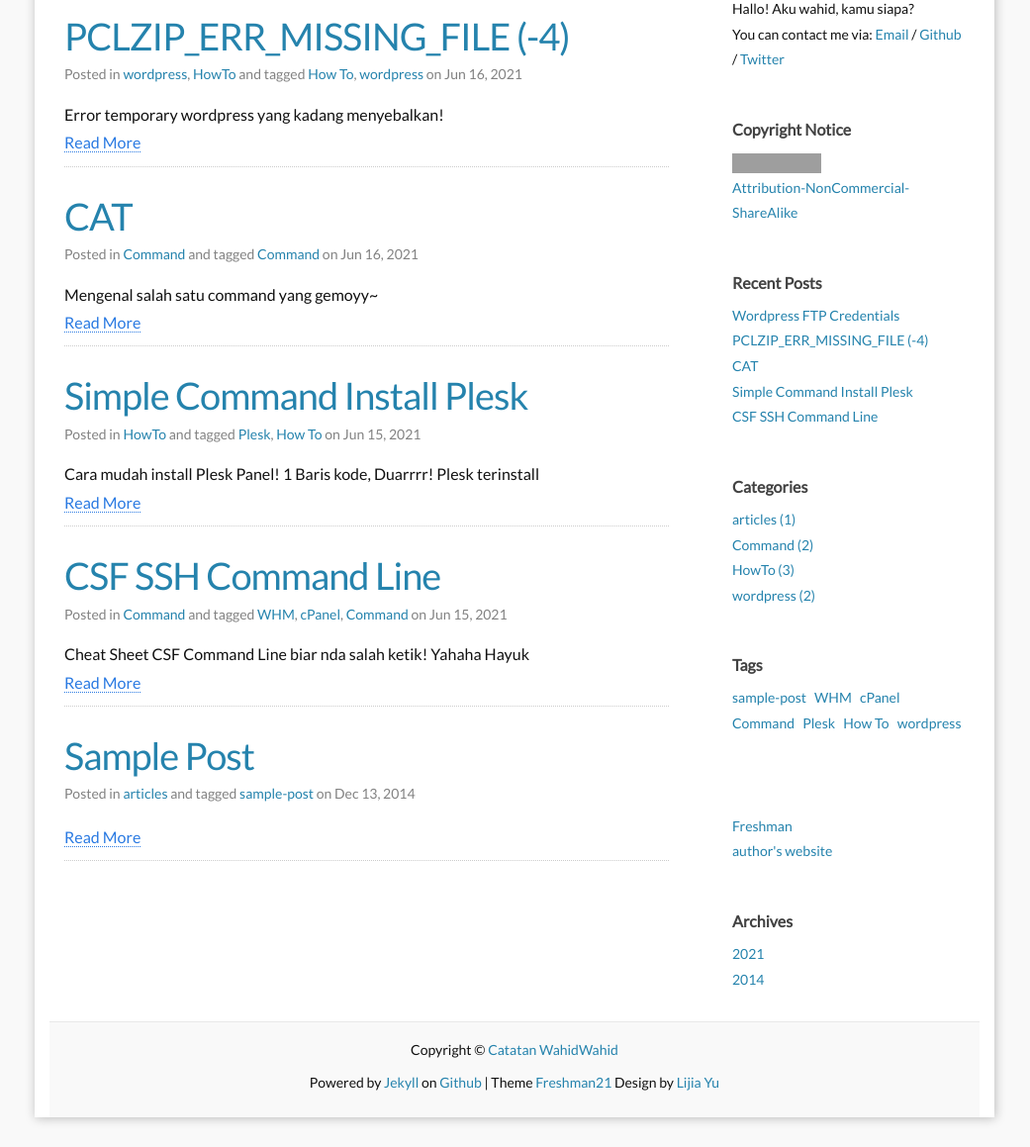
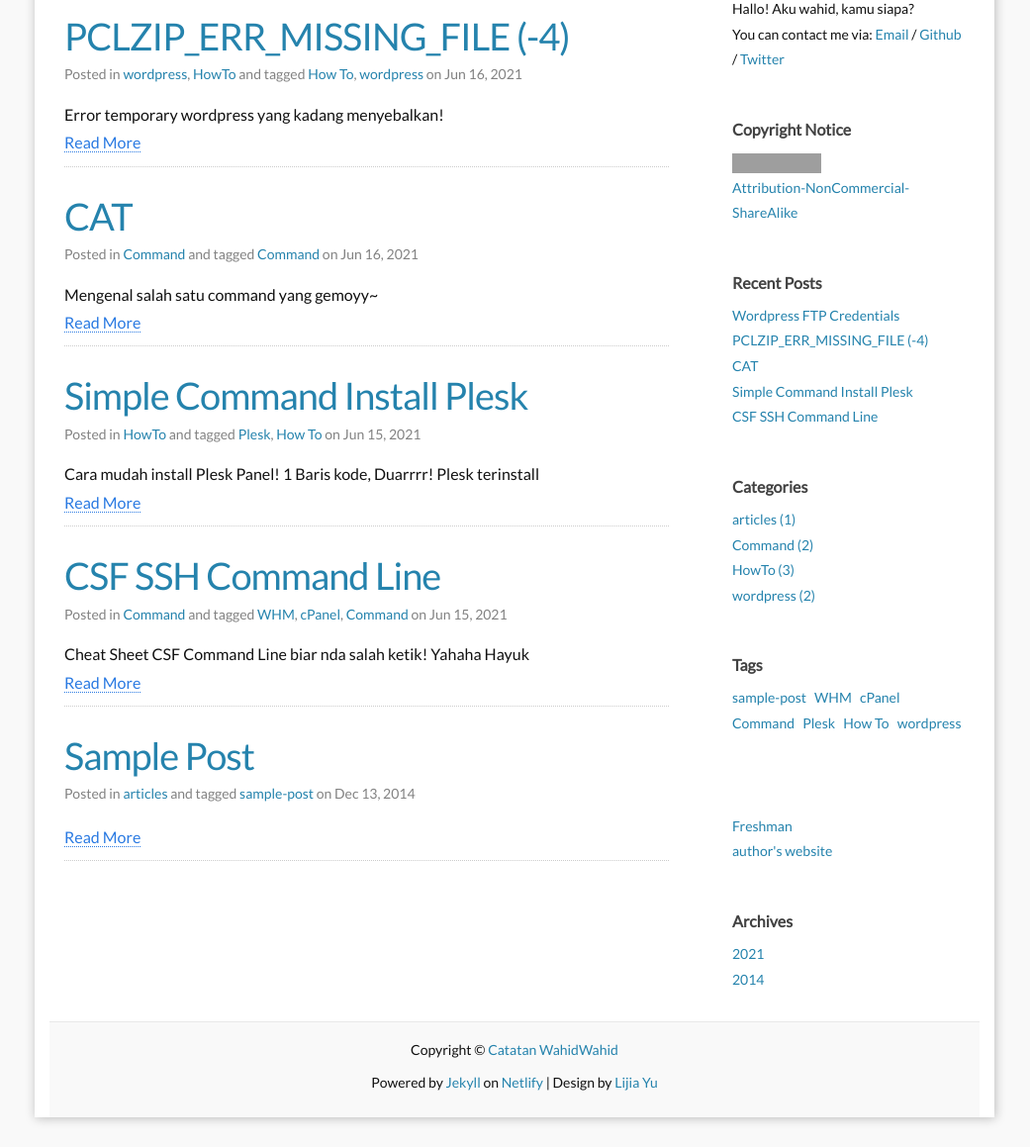
Before and after one commit to ahoirilaila/WebWahhh, a Jekyll site: the page built from index.html, in a window 1280 px wide, cut to the strip 400-1559 px from the top of the page. Shown: the whole strip at 99% size, without its empty margins (120-1161 px from the left). Built offline with Jekyll 4.4.1, drawn with Linux system fonts in a browser that asks for light colours; the list of posts is cut into pages by our own code; grey boxes are pictures that could not be loaded.

Commit message:
Update footer.html

```diff
--- a/_includes/footer.html
+++ b/_includes/footer.html
@@ -3,7 +3,7 @@
   <p>Copyright &copy; <a href="{{ site.baseurl }}/">{{site.title}}</a></p>
   <p>Powered by <a href="https://github.com/jekyll/jekyll">Jekyll</a>
   on
-  <a href="https://github.com/">Github</a>
-  | Theme <a href="https://github.com/yulijia/freshman21/">Freshman21</a> Design by <a href="https://yulijia.net">Lijia Yu</a>
+  <a href="https://www.netlify.com/">Netlify</a>
+  | Design by <a href="https://yulijia.net">Lijia Yu</a>
 
 </footer>
```
